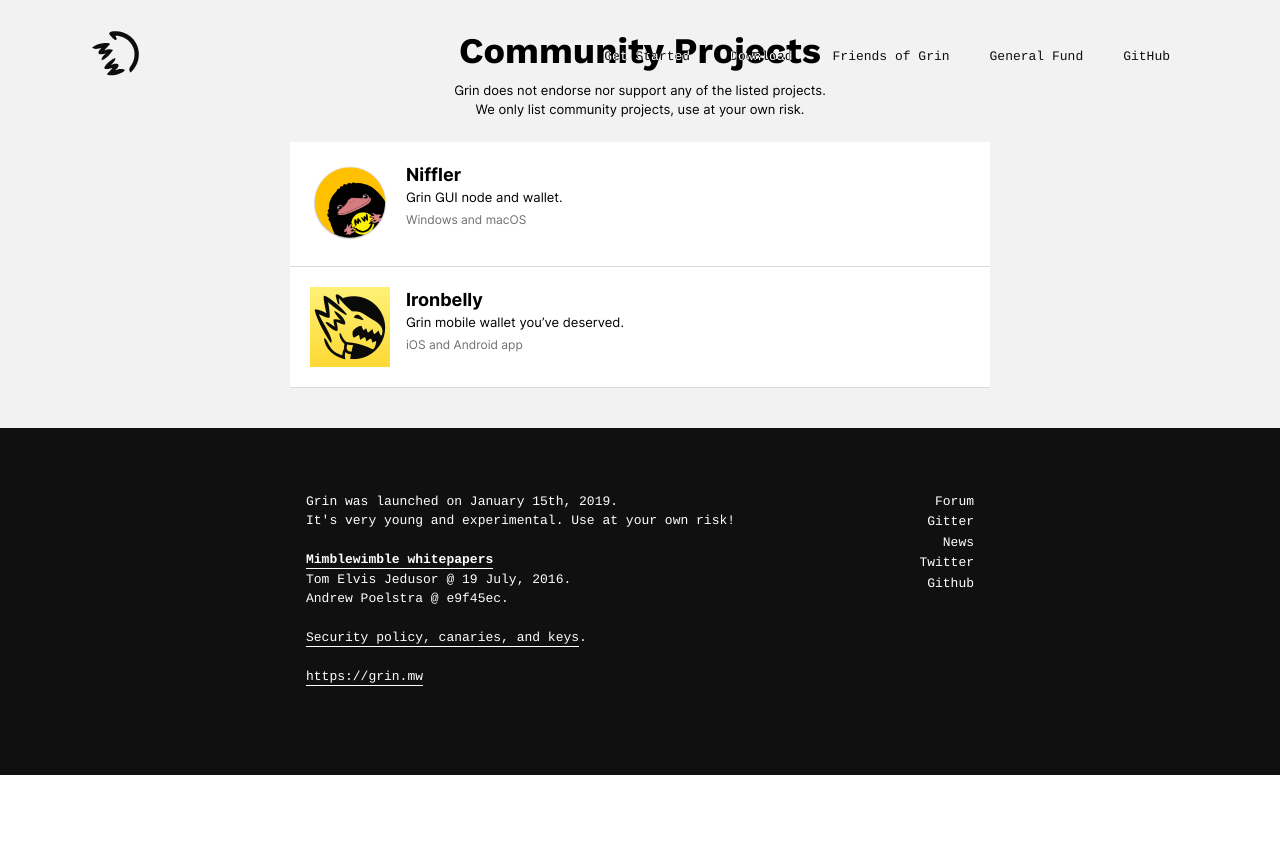
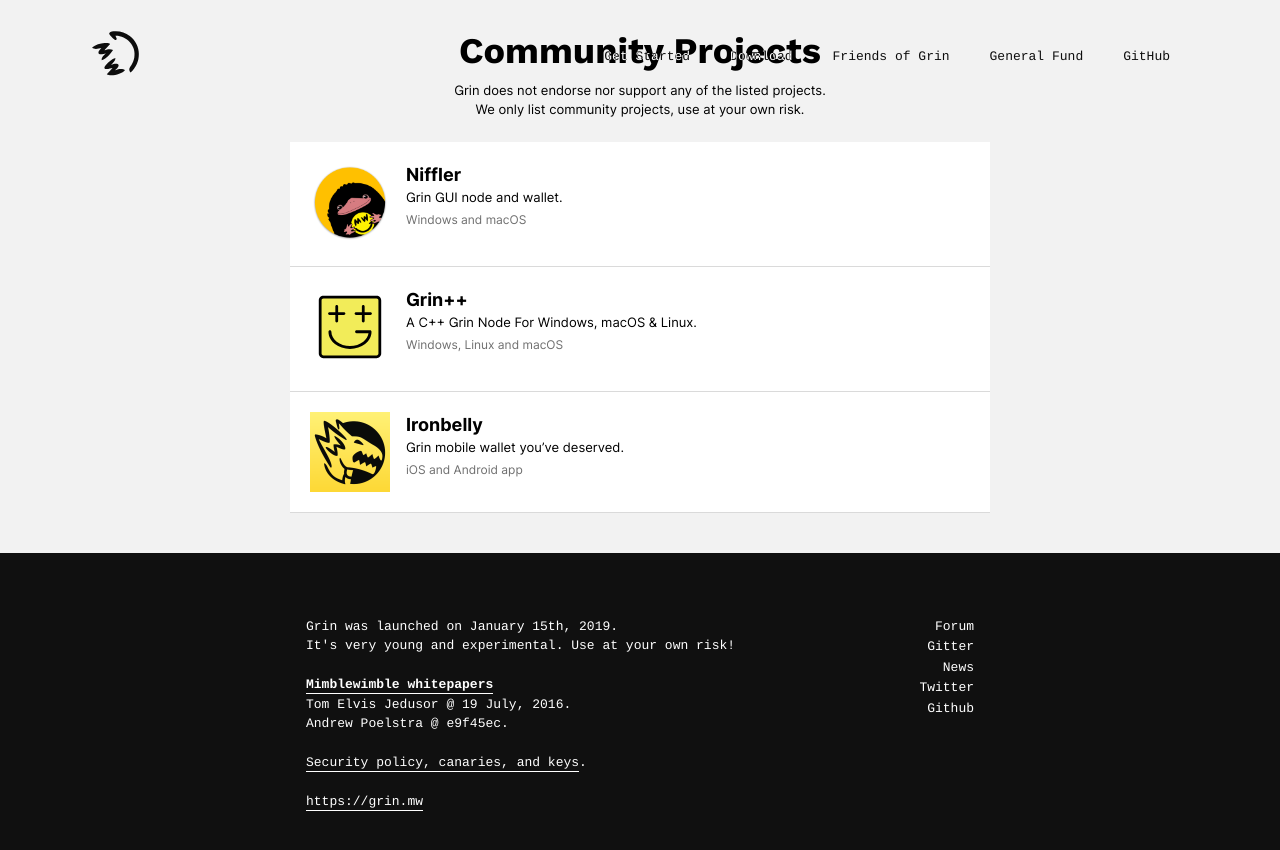
Before and after one commit to mimblewimble/site, a Jekyll site: the page built from download.html, in a window 1280 px wide and 900 px high, scrolled down 725 px. Shown: the top 850 px of the window. Built offline with Jekyll 4.4.1, drawn with Linux system fonts in a browser that asks for light colours; nearby versions of some CDN libraries; before the commit the page ends 1500 px from its top, so only the background shows below that.

Commit message:
Add Grin++

```diff
--- a/download.html
+++ b/download.html
@@ -88,11 +88,23 @@
     </div>
     <div class="community-content">
       <div class="community-row">
-            <a href="https://github.com/grinfans/Niffler/releases" target="_blank"><img class="community-row-img" src="assets/images/niffler.png" /></a>
+        <a href="https://github.com/grinfans/Niffler/releases" target="_blank"><img class="community-row-img"
+            src="assets/images/niffler.png" /></a>
         <div class="community-row-content">
-              <div class="community-row-heading"><a href="https://github.com/grinfans/Niffler/releases" target="_blank">Niffler</a></div>
+          <div class="community-row-heading"><a href="https://github.com/grinfans/Niffler/releases"
+              target="_blank">Niffler</a></div>
           <div class="community-row-desc">Grin GUI node and wallet.</div>
           <div class="community-row-category">Windows and macOS</div>
+        </div>
+      </div>
+      <div class="community-row">
+        <a href="https://grinplusplus.github.io" target="_blank"><img class="community-row-img"
+            src="assets/images/gpp.svg" /></a>
+        <div class="community-row-content">
+          <div class="community-row-heading"><a href="https://grinplusplus.github.io" target="_blank">
+              Grin++</a></div>
+          <div class="community-row-desc">A C++ Grin Node For Windows, macOS & Linux.</div>
+          <div class="community-row-category">Windows, Linux and macOS</div>
         </div>
       </div>
       <div class="community-row">
```
Also changed, not shown: assets/images/gpp.svg (added). Lines whose indentation alone changed are shown as unchanged.
